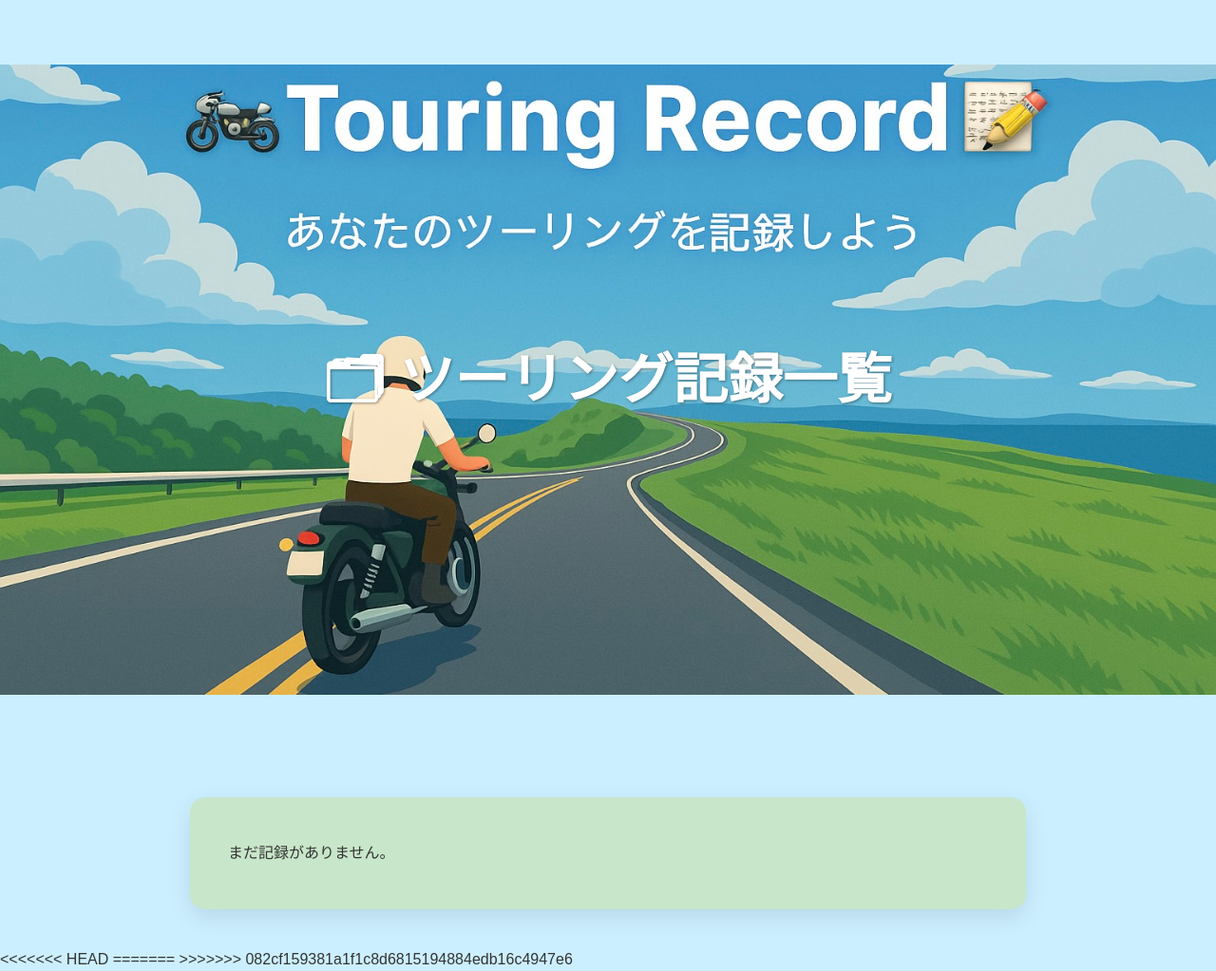
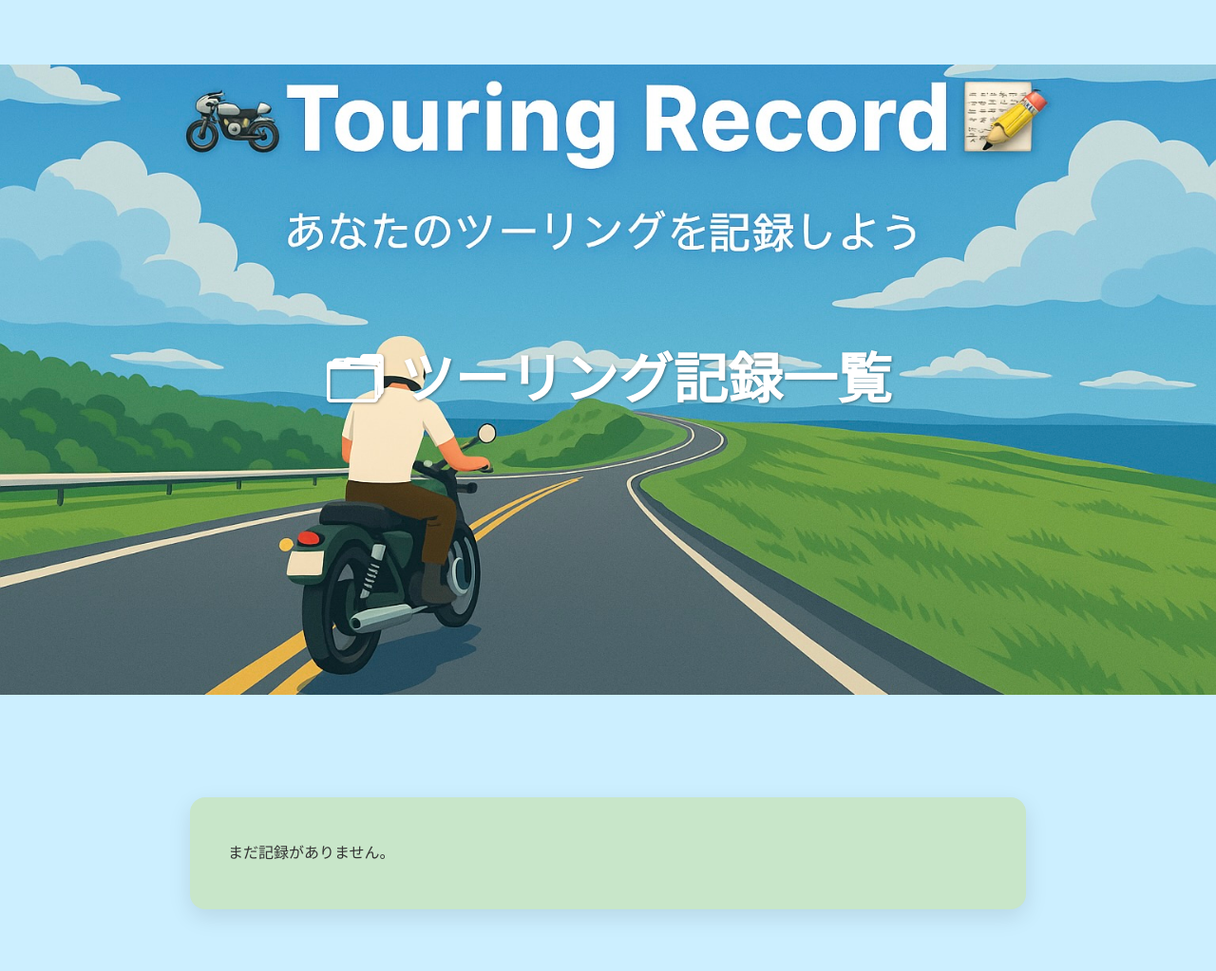
Before and after one commit to takubo0129/Touring-Record, a PHP site: page /select.php in a window 1280 px wide. Shown: the whole page at 95% size. After the commit the page ends 966 px from the top, so only its background shows below. Run offline with PHP 8.4, Linux system fonts and the light colour scheme; data that the repository does not hold is empty.

Commit message:
index.php のマージコンフリクト解消

```diff
--- a/index.php
+++ b/index.php
@@ -176,8 +176,4 @@
 </script>
 
 </body>
-<<<<<<< HEAD
 </html>
-=======
-</html>
->>>>>>> 082cf159381a1f1c8d6815194884edb16c4947e6
--- a/select.php
+++ b/select.php
@@ -36,30 +36,19 @@ $records = $stmt->fetchAll(PDO::FETCH_ASSOC);
               <img src="<?= htmlspecialchars($r['photo_url']) ?>" alt="ツーリング写真" class="photo">
             </div>
           <?php endif; ?>
-<<<<<<< HEAD
           < class="note">
-=======
-          <div class="note">
->>>>>>> 082cf159381a1f1c8d6815194884edb16c4947e6
             <p><strong>ルート：</strong><?= nl2br(htmlspecialchars($r['route'])) ?></p>
             <p><strong>費用：</strong><?= htmlspecialchars($r['cost']) ?> 円</p>
             <p><strong>出発〜帰宅：</strong> <?= htmlspecialchars($r['start_time']) ?> - <?= htmlspecialchars($r['end_time']) ?></p>
             <p><strong>メモ：</strong><?= nl2br(htmlspecialchars($r['comment'])) ?></p>
-<<<<<<< HEAD
             <div style="margin-top: 8px;">
   <a href="edit.php?id=<?= $r['id'] ?>">✏️編集</a>
   <a href="delete.php?id=<?= $r['id'] ?>">🗑削除</a>
 </div>
-=======
->>>>>>> 082cf159381a1f1c8d6815194884edb16c4947e6
           </div>
         </div>
       <?php endforeach; ?>
     <?php endif; ?>
   </div>
 </body>
-<<<<<<< HEAD
 </html>
-=======
-</html>
->>>>>>> 082cf159381a1f1c8d6815194884edb16c4947e6
```
